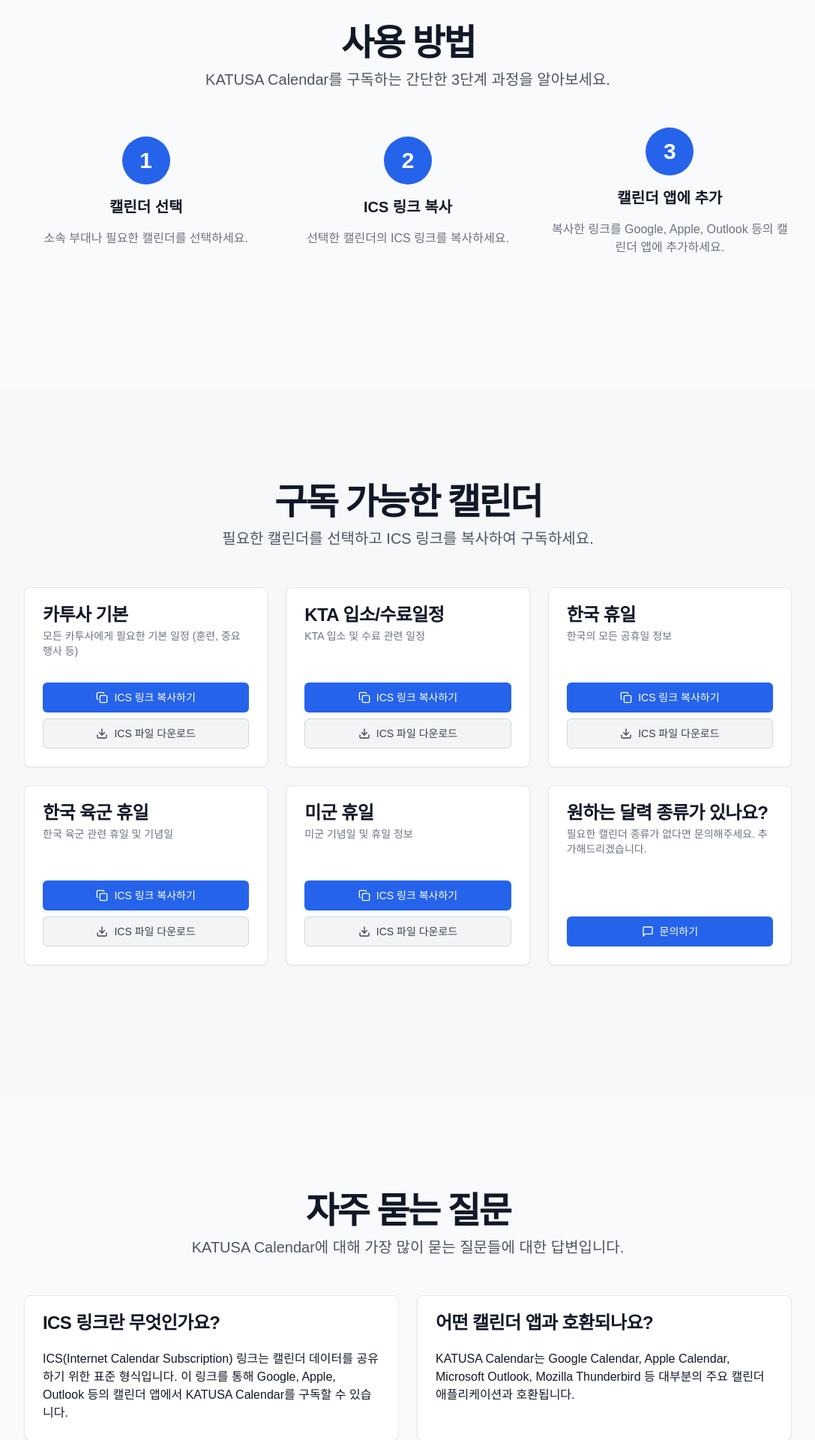
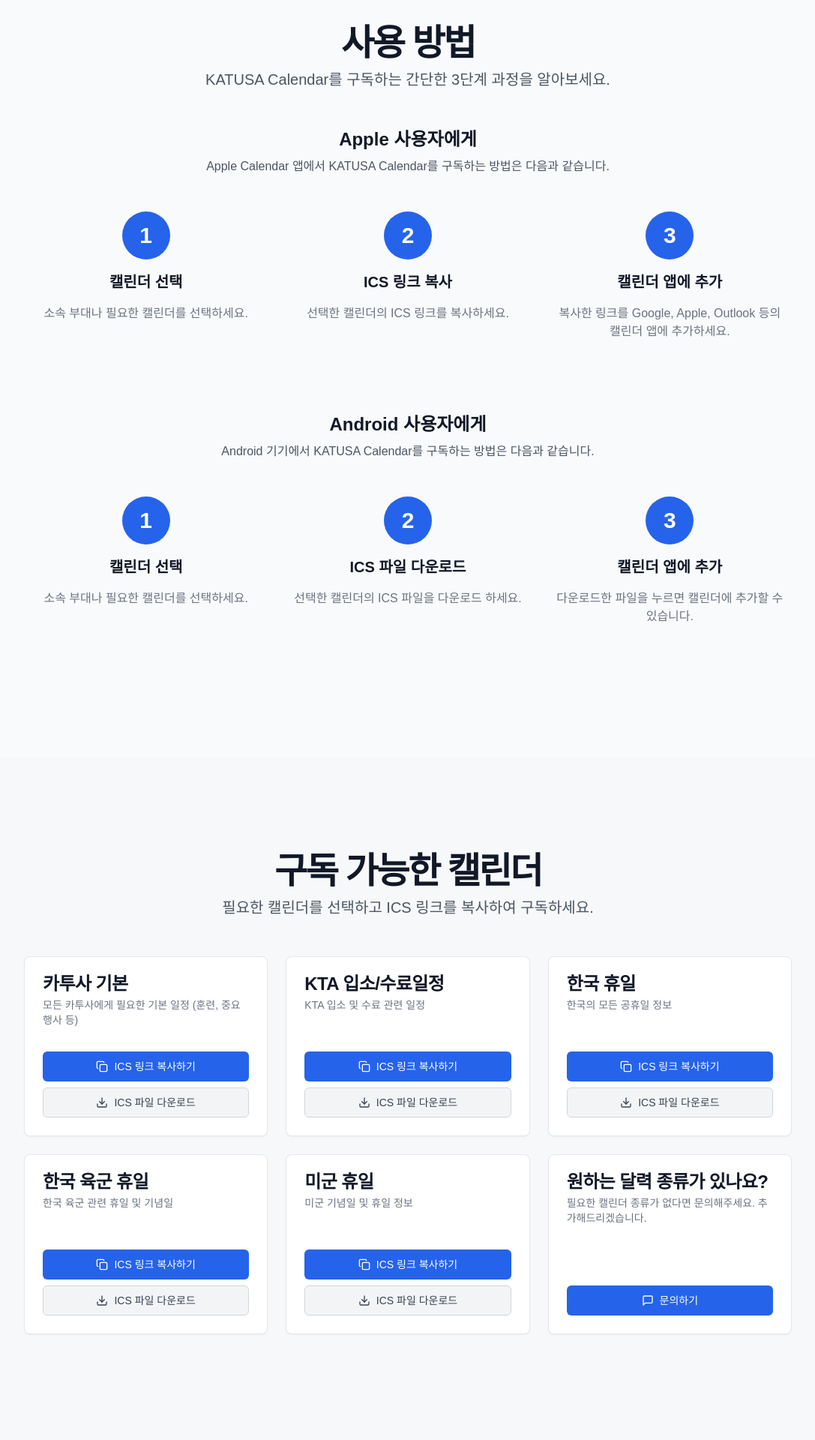
Before and after one commit to queso-gato1355/katusa-calendar, a Next.js app: page / in a window 1280 px wide. Shown: the part 1860-3780 px from the top of the page at 75% size, without its empty margins (96-1183 px from the left). Built offline with nearby package versions, Linux system fonts and the light colour scheme; no server answers; the database is empty.

Commit message:
feat: 다국어 텍스트 데이터 및 자주 묻는 질문 데이터 구조 개선

```diff
--- a/components/sections/faq-section.jsx
+++ b/components/sections/faq-section.jsx
@@ -39,9 +39,9 @@ function FAQCard({ theme, question, answer }) {
       } shadow-sm`}
     >
       <div className="flex flex-col space-y-1.5 p-6">
-        <h3 className="text-2xl font-semibold leading-none tracking-tight">{question}</h3>
+        <h3 className="text-2xl font-semibold leading-none tracking-tight break-keep">{question}</h3>
       </div>
-      <div className="p-6 pt-0">
+      <div className="p-6 pt-0 break-keep">
         <p>{answer}</p>
       </div>
     </div>
--- a/components/sections/how-it-works-section.jsx
+++ b/components/sections/how-it-works-section.jsx
@@ -19,8 +19,27 @@ export default function HowItWorksSection({ theme, language = "ko" }) {
             </p>
           </div>
         </div>
-        <div className="mx-auto grid max-w-5xl items-center gap-6 py-12 grid-cols-1 md:grid-cols-3">
+        {/* 애플 사용자에게 해당하는 내용 */}
+        <h3 className="mt-12 text-2xl font-semibold text-center">
+          {text.appleUsersTitle}
+        </h3>
+        <p className={`mt-2 text-center ${theme === "dark" ? "text-gray-300" : "text-gray-600"}`}>
+          {text.appleUsersDescription}
+        </p>
+        <div className="mx-auto grid max-w-5xl items-top gap-6 py-12 grid-cols-1 md:grid-cols-3">
           {text.steps.map((step, index) => (
+            <StepCard key={index} theme={theme} number={index + 1} title={step.title} description={step.description} />
+          ))}
+        </div>
+        {/* Android 사용자에게 해당하는 내용 */}
+        <h3 className="mt-12 text-2xl font-semibold text-center">
+          {text.androidUsersTitle}
+        </h3>
+        <p className={`mt-2 text-center ${theme === "dark" ? "text-gray-300" : "text-gray-600"}`}>
+          {text.androidUsersDescription}
+        </p>
+        <div className="mx-auto grid max-w-5xl items-top gap-6 py-12 grid-cols-1 md:grid-cols-3">
+          {text.androidSteps.map((step, index) => (
             <StepCard key={index} theme={theme} number={index + 1} title={step.title} description={step.description} />
           ))}
         </div>
@@ -40,7 +59,7 @@ function StepCard({ theme, number, title, description }) {
         {number}
       </div>
       <h3 className="text-xl font-bold">{title}</h3>
-      <p className={`${theme === "dark" ? "text-gray-400" : "text-gray-500"}`}>{description}</p>
+      <p className={`${theme === "dark" ? "text-gray-400" : "text-gray-500"} break-keep`}>{description}</p>
     </div>
   )
 }
--- a/data/faq.js
+++ b/data/faq.js
@@ -29,13 +29,25 @@ export const faqData = {
       id: "request",
       question: "내 부대 캘린더가 없어요. 추가해줄 수 있나요?",
       answer:
-        "네, 지속적으로 새로운 부대 캘린더를 추가하고 있습니다. 필요한 부대 캘린더가 있으시면 GitHub 이슈를 통해 요청해주세요.",
+        "네, 지속적으로 새로운 부대 캘린더를 추가하고 있습니다. 필요한 부대 캘린더가 있으시면 이메일 문의를 통해 요청해주세요.",
     },
     {
       id: "error",
       question: "캘린더 정보가 잘못되었어요. 어떻게 해야 하나요?",
       answer:
-        "캘린더 정보에 오류가 있거나 업데이트가 필요한 경우, GitHub 저장소에 이슈를 등록해주시면 빠르게 수정하겠습니다.",
+        "캘린더 정보에 오류가 있거나 업데이트가 필요한 경우, 이메일 문의를 통해 문제점을 알려주세요.",
+    },
+    {
+      id: "how-to-update-apple",
+      question: "Apple 캘린더에서 ICS 링크를 수동으로 업데이트하려면 어떻게 해야 하나요?",
+      answer:
+        "Apple 캘린더에서 ICS 링크를 수동으로 업데이트하려면, 캘린더 앱을 열고 구독 중인 캘린더를 선택한 후, '캘린더 정보'에서 '새로 고침' 버튼을 클릭하면 됩니다. 이 방법으로 최신 일정이 자동으로 반영됩니다.",
+    },
+    {
+      id: "how-to-update-android",
+      question: "Android 캘린더에서 ICS 링크를 수동으로 업데이트하려면 어떻게 해야 하나요?",
+      answer:
+        "Android 캘린더에서 ICS 링크를 수동으로 업데이트하려면, 기존에 다운받은 캘린더를 삭제한 후, 새로운 파일을 다운받은 후 다시 파일에 추가하면 됩니다.",
     },
   ],
   en: [
@@ -67,13 +79,25 @@ export const faqData = {
       id: "request",
       question: "My unit's calendar is not available. Can you add it?",
       answer:
-        "Yes, we are continuously adding new unit calendars. If you need a specific unit calendar, please request it through a GitHub issue.",
+        "Yes, we are continuously adding new unit calendars. If you need a specific unit calendar, please request it through an email.",
     },
     {
       id: "error",
       question: "The calendar information is incorrect. What should I do?",
       answer:
-        "If there are errors in the calendar information or updates are needed, please register an issue in the GitHub repository and we will fix it quickly.",
+        "If there are errors in the calendar information or updates are needed, please email us to let us know.",
+    },
+    {
+      id: "how-to-update-apple",
+      question: "How to manually update the ICS link in Apple Calendar?",
+      answer:
+        "To manually update the ICS link in Apple Calendar, open the Calendar app, select the subscribed calendar, and click the 'Refresh' button in 'Calendar Info'. This will automatically reflect the latest schedule.",
+    },
+    {
+      id: "how-to-update-android",
+      question: "How to manually update the ICS link in Android Calendar?",
+      answer:
+        "To manually update the ICS link in Android Calendar, delete the existing calendar and then download and add the new file again.",
     },
   ],
   es: [
@@ -105,13 +129,25 @@ export const faqData = {
       id: "request",
       question: "El calendario de mi unidad no está disponible. ¿Puedes agregarlo?",
       answer:
-        "Sí, estamos agregando continuamente nuevos calendarios de unidades. Si necesitas un calendario de unidad específico, solicítalo a través de un problema en GitHub.",
+        "Sí, estamos agregando continuamente nuevos calendarios de unidades. Si necesitas un calendario de unidad específico, solicítalo a través de un correo electrónico.",
     },
     {
       id: "error",
       question: "La información del calendario es incorrecta. ¿Qué debo hacer?",
       answer:
-        "Si hay errores en la información del calendario o se necesitan actualizaciones, regístrate en el repositorio de GitHub y lo corregiremos rápidamente.",
+        "Si hay errores en la información del calendario o se necesitan actualizaciones, envíanos un correo electrónico para informarnos.",
+    },
+    {
+      id: "how-to-update-apple",
+      question: "¿Cómo actualizar manualmente el enlace ICS en Apple Calendar?",
+      answer:
+        "Para actualizar manualmente el enlace ICS en Apple Calendar, abre la aplicación de calendario, selecciona el calendario suscrito y haz clic en el botón 'Actualizar' en 'Información del Calendario'. Esto reflejará automáticamente el horario más reciente.",
+    },
+    {
+      id: "how-to-update-android",
+      question: "¿Cómo actualizar manualmente el enlace ICS en Android Calendar?",
+      answer:
+        "Para actualizar manualmente el enlace ICS en Android Calendar, elimina el calendario existente y luego descarga y agrega el nuevo archivo nuevamente.",
     },
   ],
 }
--- a/data/translations.js
+++ b/data/translations.js
@@ -62,6 +62,24 @@ export const translations = {
           description: "복사한 링크를 Google, Apple, Outlook 등의 캘린더 앱에 추가하세요.",
         },
       ],
+      androidSteps: [
+        {
+          title: "캘린더 선택",
+          description: "소속 부대나 필요한 캘린더를 선택하세요.",
+        },
+        {
+          title: "ICS 파일 다운로드",
+          description: "선택한 캘린더의 ICS 파일을 다운로드 하세요.",
+        },
+        {
+          title: "캘린더 앱에 추가",
+          description: "다운로드한 파일을 누르면 캘린더에 추가할 수 있습니다.",
+        },
+      ],
+      appleUsersTitle: "Apple 사용자에게",
+      appleUsersDescription: "Apple Calendar 앱에서 KATUSA Calendar를 구독하는 방법은 다음과 같습니다.",
+      androidUsersTitle: "Android 사용자에게",
+      androidUsersDescription: "Android 기기에서 KATUSA Calendar를 구독하는 방법은 다음과 같습니다.",
     },
     en: {
       title: "How It Works",
@@ -80,6 +98,24 @@ export const translations = {
           description: "Add the copied link to calendar apps like Google, Apple, Outlook, etc.",
         },
       ],
+      androidSteps: [
+        {
+          title: "Select Calendar",
+          description: "Choose the calendar for your unit or the one you need.",
+        },
+        {
+          title: "Download ICS File",
+          description: "Download the ICS file of the selected calendar.",
+        },
+        {
+          title: "Add to Calendar App",
+          description: "Open the downloaded file to add it to your calendar app.",
+        },
+      ],
+      appleUsersTitle: "For Apple Users",
+      appleUsersDescription: "Here's how to subscribe to KATUSA Calendar in the Apple Calendar app.",
+      androidUsersTitle: "For Android Users",
+      androidUsersDescription: "Here's how to subscribe to KATUSA Calendar on Android devices.",
     },
     es: {
       title: "Cómo funciona",
@@ -98,6 +134,24 @@ export const translations = {
           description: "Añade el enlace copiado a aplicaciones de calendario como Google, Apple, Outlook, etc.",
         },
       ],
+      androidSteps: [
+        {
+          title: "Seleccionar calendario",
+          description: "Elige el calendario para tu unidad o el que necesites.",
+        },
+        {
+          title: "Descargar archivo ICS",
+          description: "Descarga el archivo ICS del calendario seleccionado.",
+        },
+        {
+          title: "Añadir a la aplicación de calendario",
+          description: "Abre el archivo descargado para añadirlo a tu aplicación de calendario.",
+        },
+      ],
+      appleUsersTitle: "Para usuarios de Apple",
+      appleUsersDescription: "Así es como puedes suscribirte al Calendario KATUSA en la aplicación de Calendario de Apple.",
+      androidUsersTitle: "Para usuarios de Android",
+      androidUsersDescription: "Así es como puedes suscribirte al Calendario KATUSA en dispositivos Android.",
     },
   },
 
@@ -356,9 +410,9 @@ export const translations = {
       categories: {
         basic: "카투사 기본",
         kta: "KTA 일정",
-        koreanHoliday: "한국 휴일",
-        koreanArmy: "한국군 휴일",
-        usHoliday: "미군 휴일",
+        "korean-holiday": "한국 휴일",
+        "korean-army": "한국군 휴일",
+        "us-holiday": "미군 휴일",
       },
     },
     en: {
@@ -381,9 +435,9 @@ export const translations = {
       categories: {
         basic: "KATUSA Basic",
         kta: "KTA Schedule",
-        koreanHoliday: "Korean Holidays",
-        koreanArmy: "Korean Army Holidays",
-        usHoliday: "US Military Holidays",
+        "korean-holiday": "Korean Holidays",
+        "korean-army": "Korean Army Holidays",
+        "us-holiday": "US Military Holidays",
       },
     },
     es: {
@@ -406,9 +460,9 @@ export const translations = {
       categories: {
         basic: "KATUSA Básico",
         kta: "Horario KTA",
-        koreanHoliday: "Festivos Coreanos",
-        koreanArmy: "Festivos del Ejército Coreano",
-        usHoliday: "Festivos Militares de EE.UU.",
+        "korean-holiday": "Festivos Coreanos",
+        "korean-army": "Festivos del Ejército Coreano",
+        "us-holiday": "Festivos Militares de EE.UU.",
       },
     },
   },
```
Also changed, not shown: components/calendar/calendar-view.jsx (+70 -28 lines).
